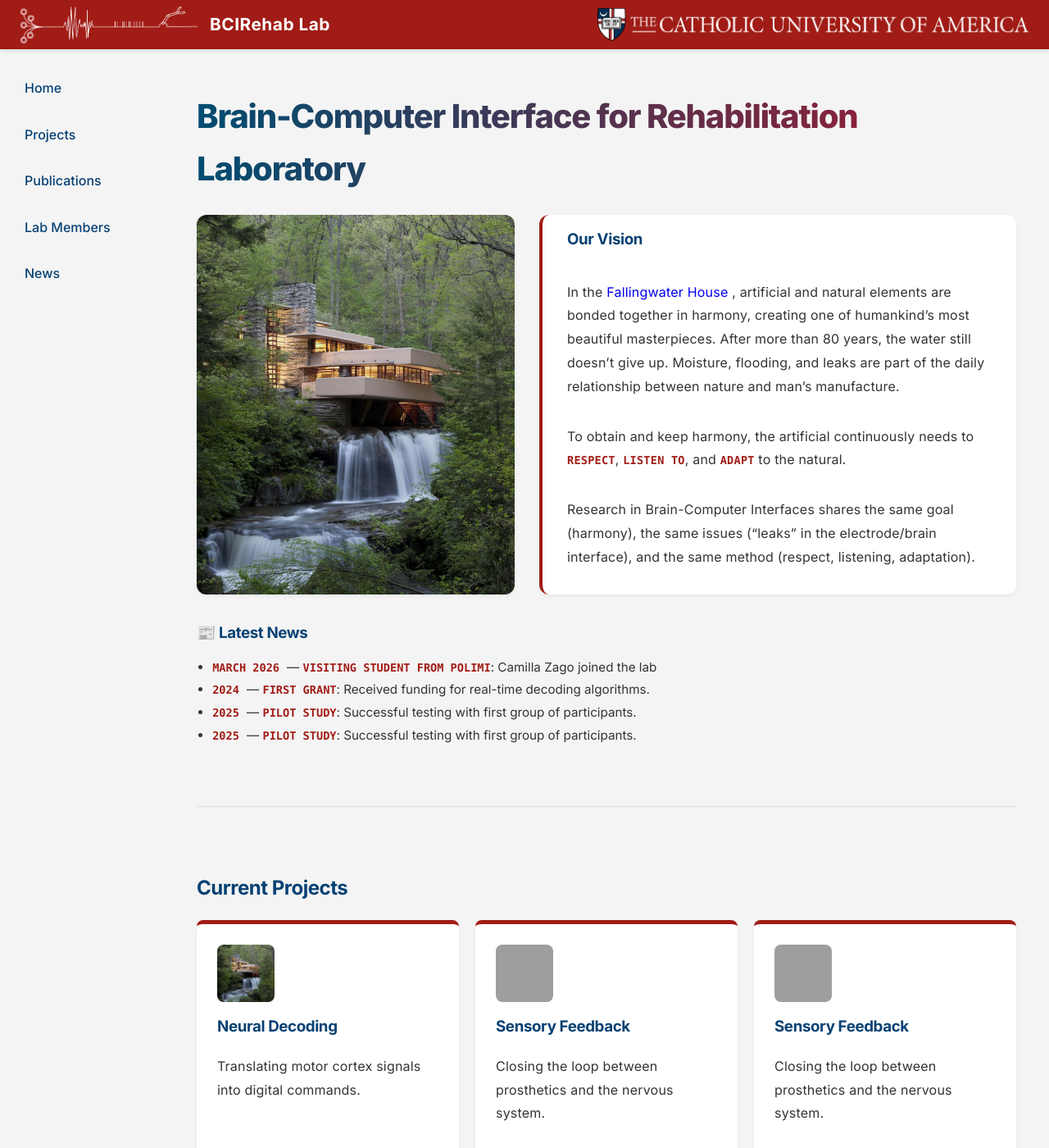
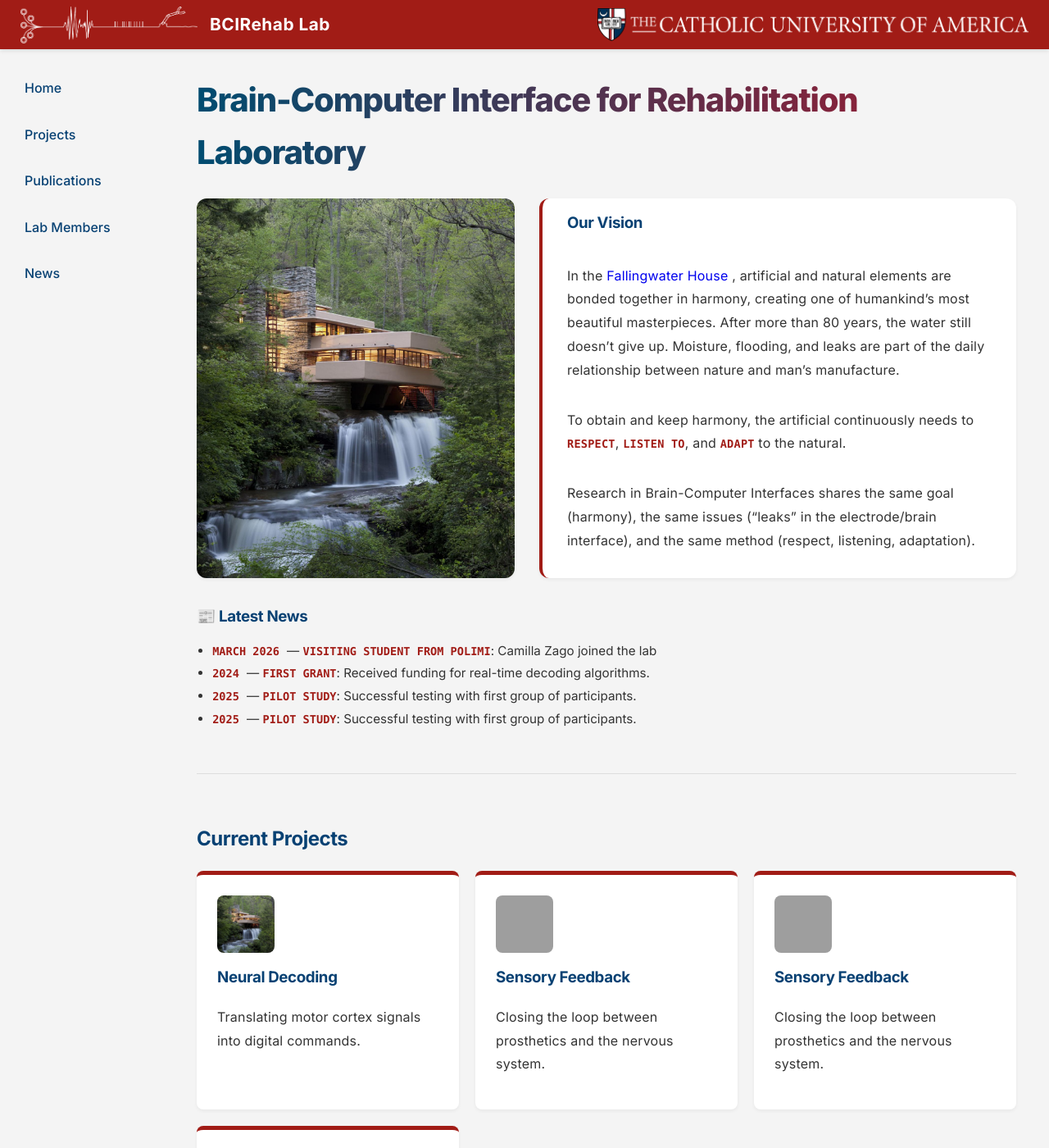
Before and after one commit to alessandrovato/alessandrovato.github.io, a Jekyll site: the page built from index.html, in a window 1280 px wide and 1400 px high. Shown: the whole window at 82% size. Built offline with Jekyll 4.4.1, drawn with Linux system fonts in a browser that asks for light colours; grey boxes are pictures that could not be loaded.

Commit message:
Update main.css

```diff
--- a/assets/css/main.css
+++ b/assets/css/main.css
@@ -229,7 +229,7 @@
     }
 
     section {
-      padding: 60px 0;
+      padding: 40px 0;
       margin-bottom: 20px;
 
       scroll-margin-top: 40px;
```
